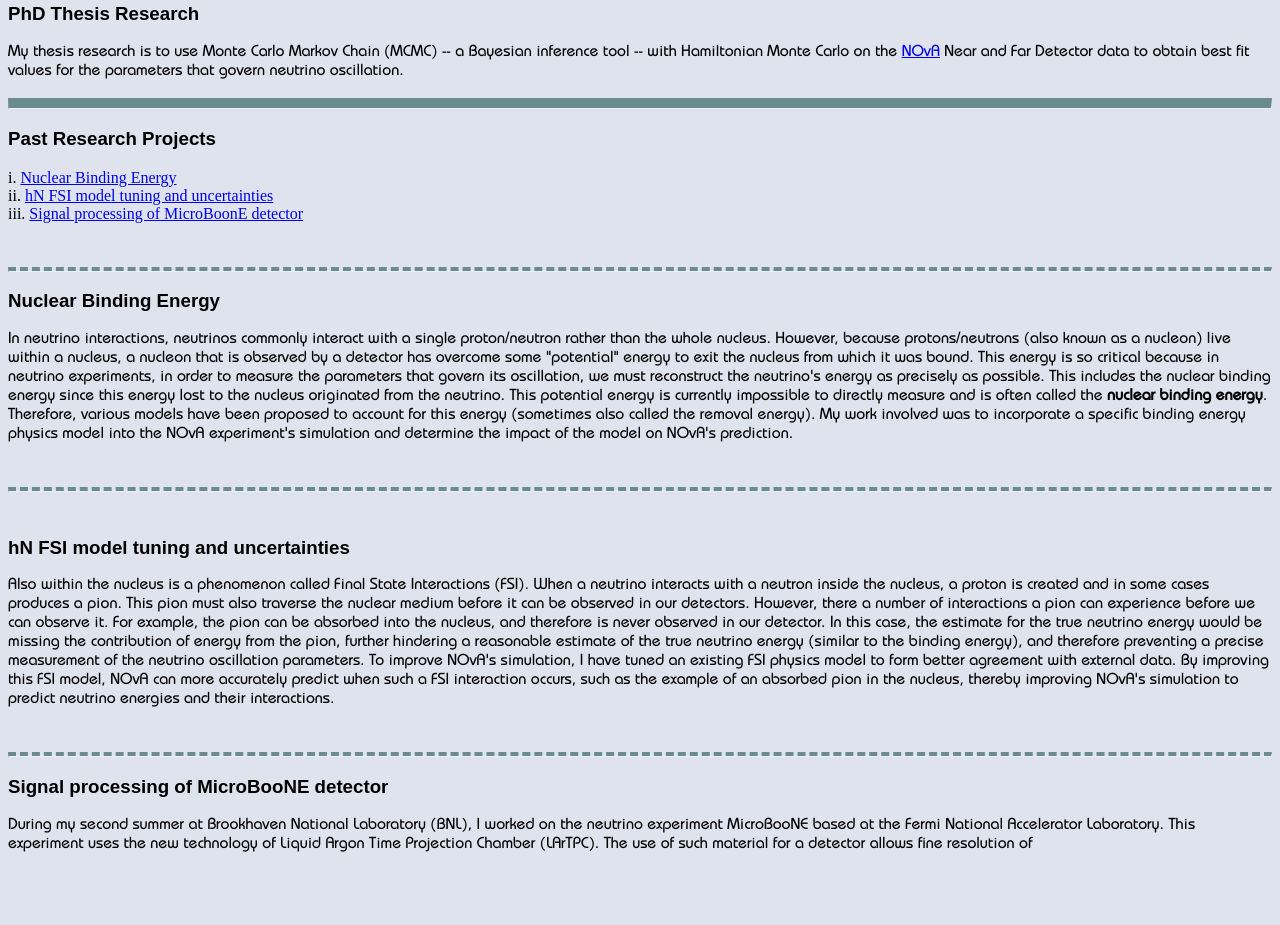
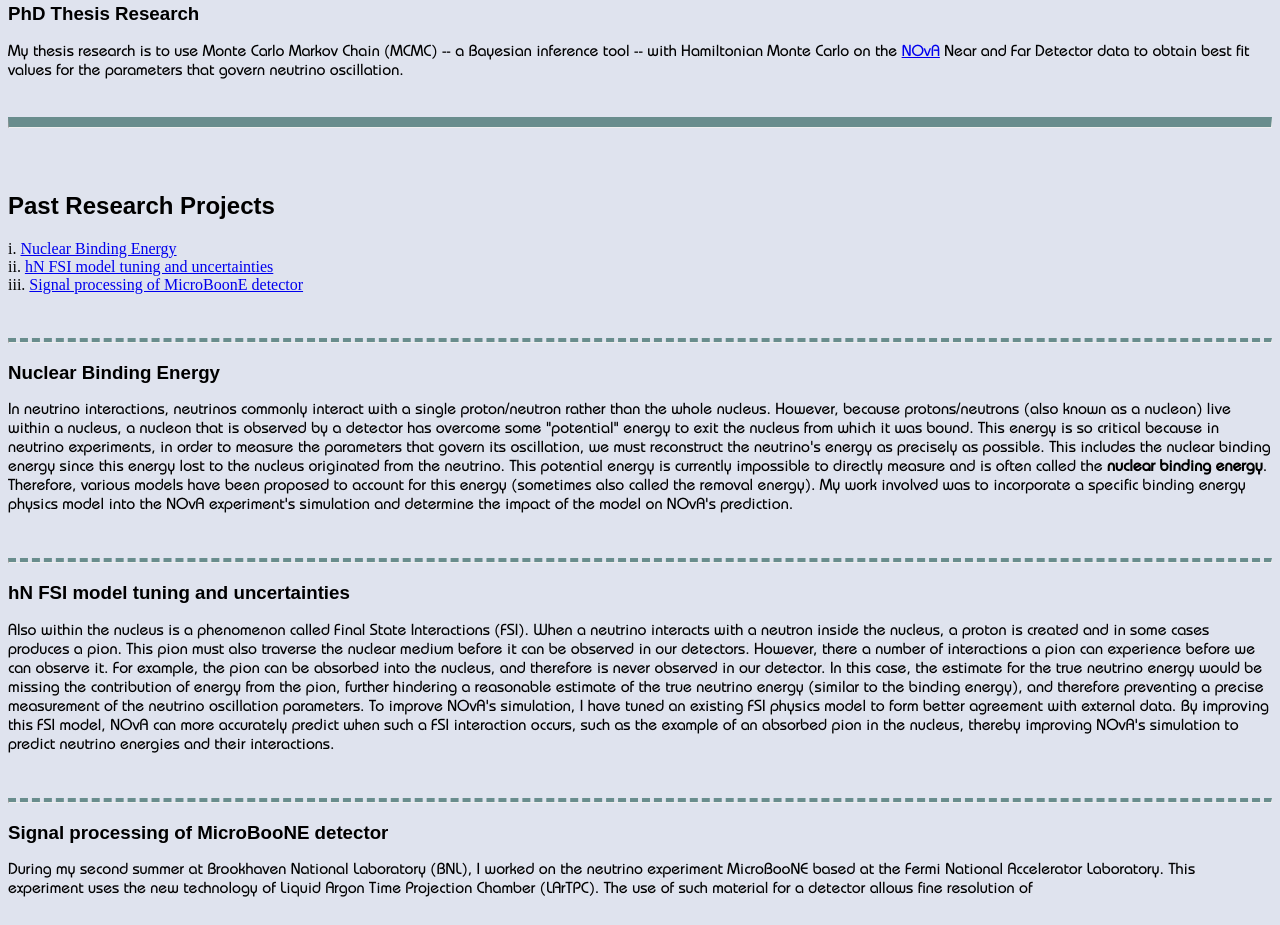
Before and after one commit to mdolce8/MD-Webpage, a website: page docs/index.html in a window 1280 px wide. Shown: the part 1054-1979 px from the top of the page. Drawn offline with Linux system fonts and the light colour scheme.

Commit message:
sorting of <br>s

```diff
--- a/docs/index.html
+++ b/docs/index.html
@@ -102,12 +102,13 @@ IV. <a href="#publications"> Publications</a> <br>
     obtain best fit values for the parameters that govern neutrino oscillation.
 
 <!--<div class="clearfix"></div>-->
-    <br>
+    <br> <br>
 </p>
 
 
 <hr class="lineSolid">
-<h3 id="past-projects"> Past Research Projects</h3>
+<br><br>
+<h2 id="past-projects"> Past Research Projects</h2>
 i.    <a href="#binding-energy"> Nuclear Binding Energy </a>
 <br>
 ii.   <a href="#hN-FSI"> hN FSI model tuning and uncertainties </a>
@@ -132,7 +133,6 @@ iii.  <a href="#uboone-study"> Signal processing of MicroBoonE detector </a>
 </p>
 <br>
 <hr class="lineDashed">
-<br>
 
 <h3 id="hN-FSI"> hN FSI model tuning and uncertainties </h3>
 <p>
```
